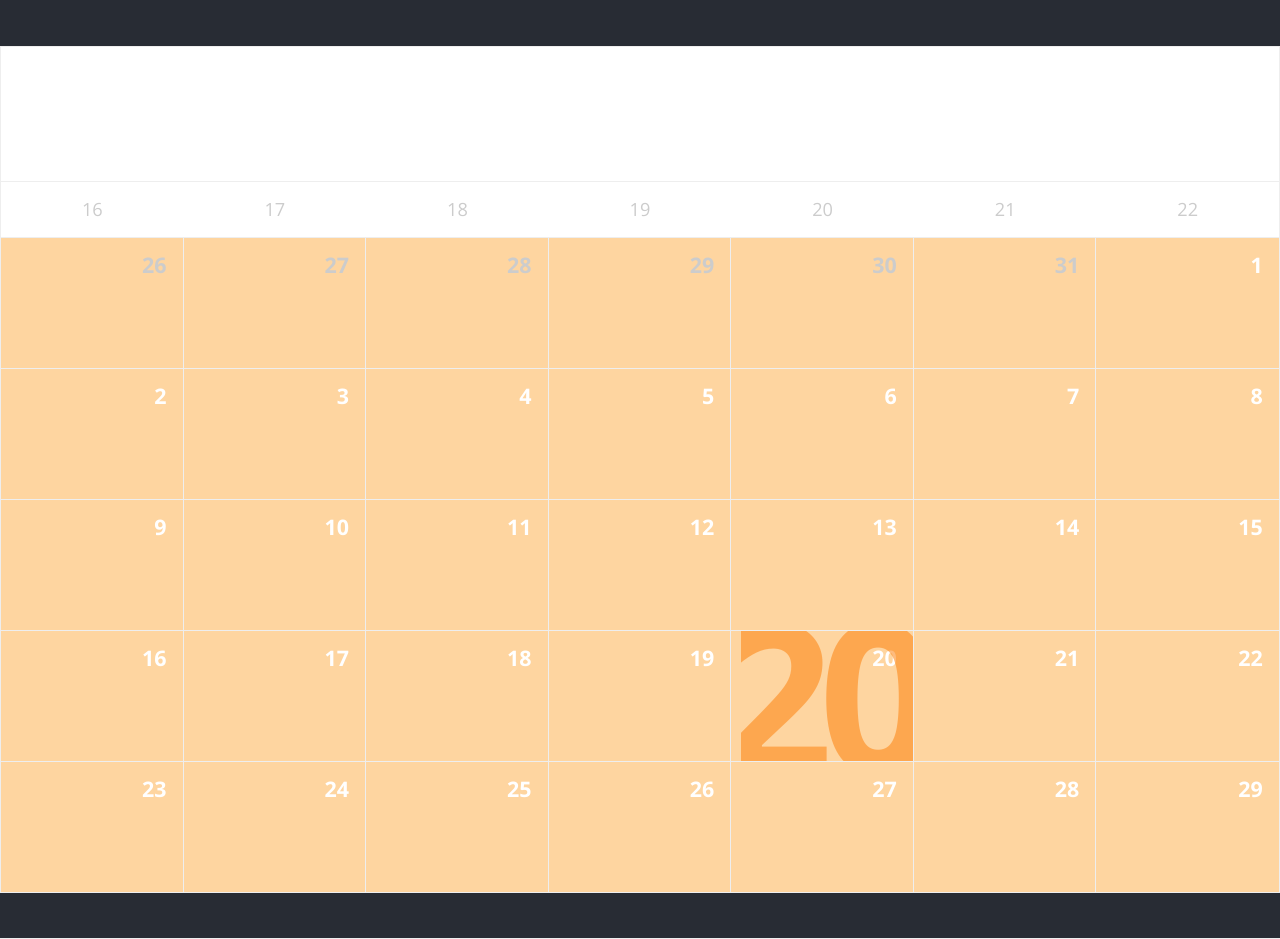
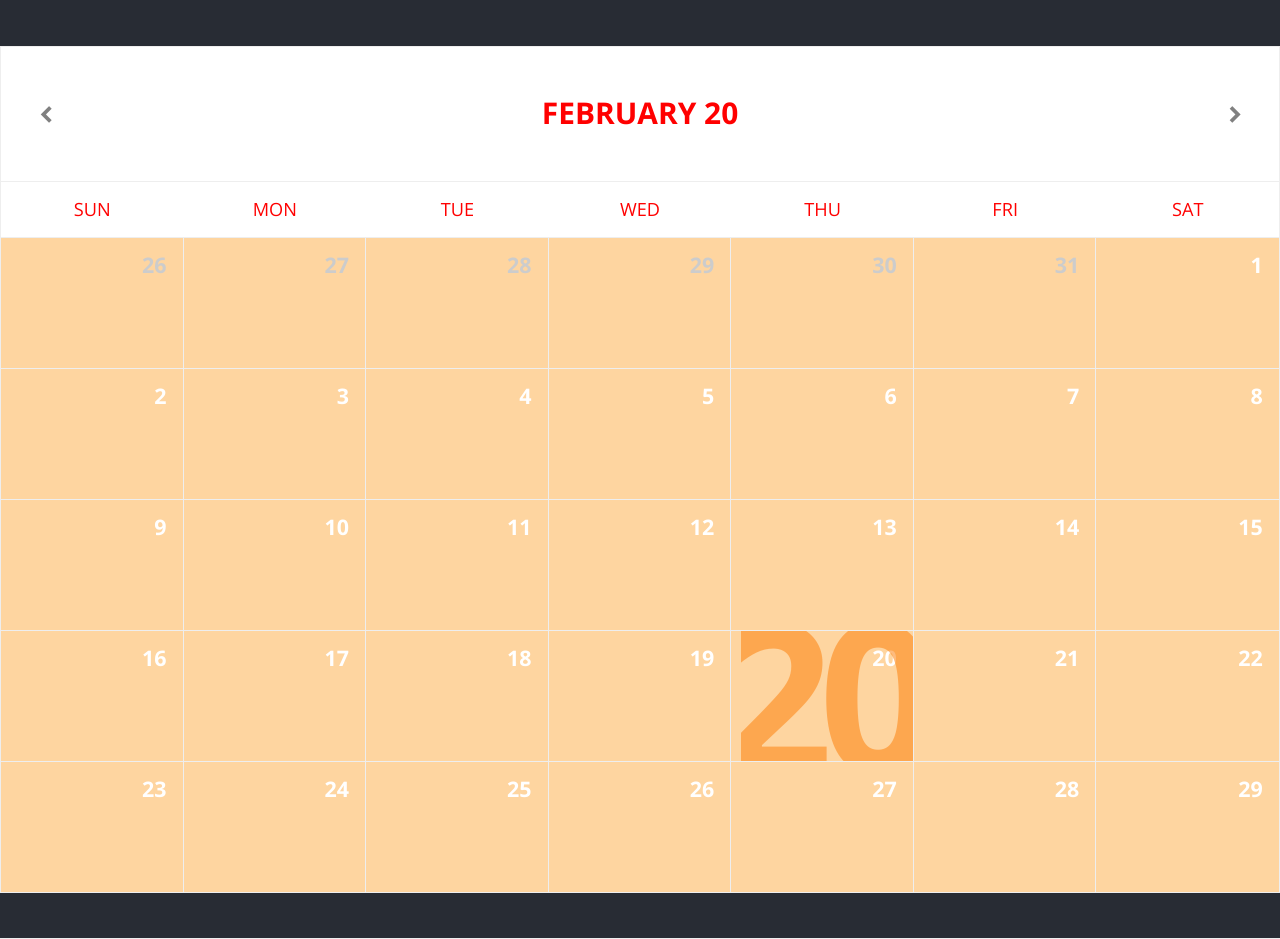
Before and after one commit to BloomTech-Labs/phoenix-fe, a React (Create React App) app: page / in a window 1280 px wide. Built offline with nearby package versions, Linux system fonts and the light colour scheme.

Commit message:
adds the correct formating for header

```diff
--- a/src/components/Calendar/Calendar.css
+++ b/src/components/Calendar/Calendar.css
@@ -14,7 +14,7 @@
   word-wrap: normal;
   white-space: nowrap;
   direction: ltr;
-
+  color: grey;
   -webkit-font-smoothing: antialiased;
   text-rendering: optimizeLegibility;
   -moz-osx-font-smoothing: grayscale;
@@ -106,6 +106,7 @@ main {
 .col-center {
   justify-content: center;
   text-align: center;
+  color: red;
 }
 
 .col-end {
--- a/src/components/Calendar/Calendar.js
+++ b/src/components/Calendar/Calendar.js
@@ -8,7 +8,7 @@ export default class Calendar extends React.Component {
   };
 
   renderHeader() {
-    const dateFormat = "mm yyyy";
+    const dateFormat = "MMMM yy";
 
     return (
       <div className="header row flex-middle">
@@ -28,7 +28,7 @@ export default class Calendar extends React.Component {
   }
 
   renderDays() {
-    const dateFormat = "dd";
+    const dateFormat = "E";
     const days = [];
 
     let startDate = dateFns.startOfWeek(this.state.currentMonth);
@@ -107,6 +107,7 @@ export default class Calendar extends React.Component {
   };
 
   render() {
+
     return (
       <div className="calendar">
         {this.renderHeader()}
```
